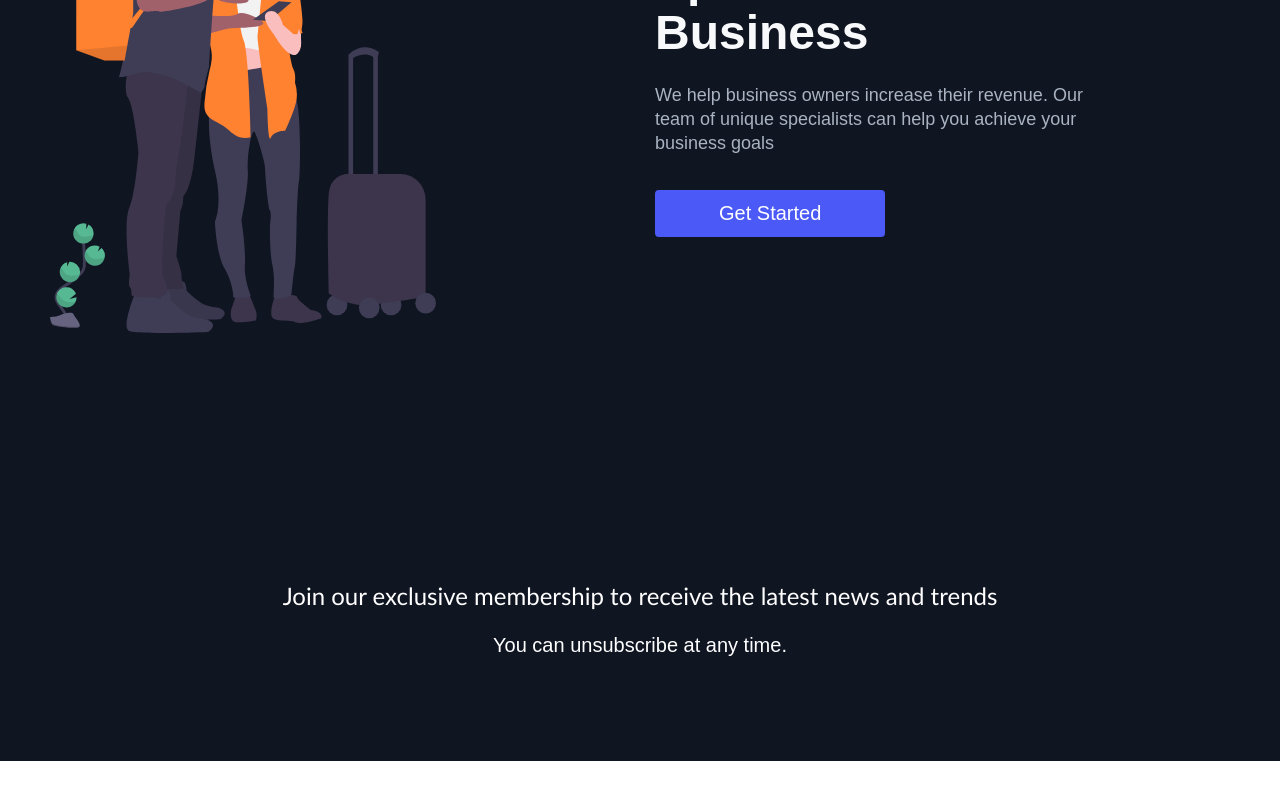
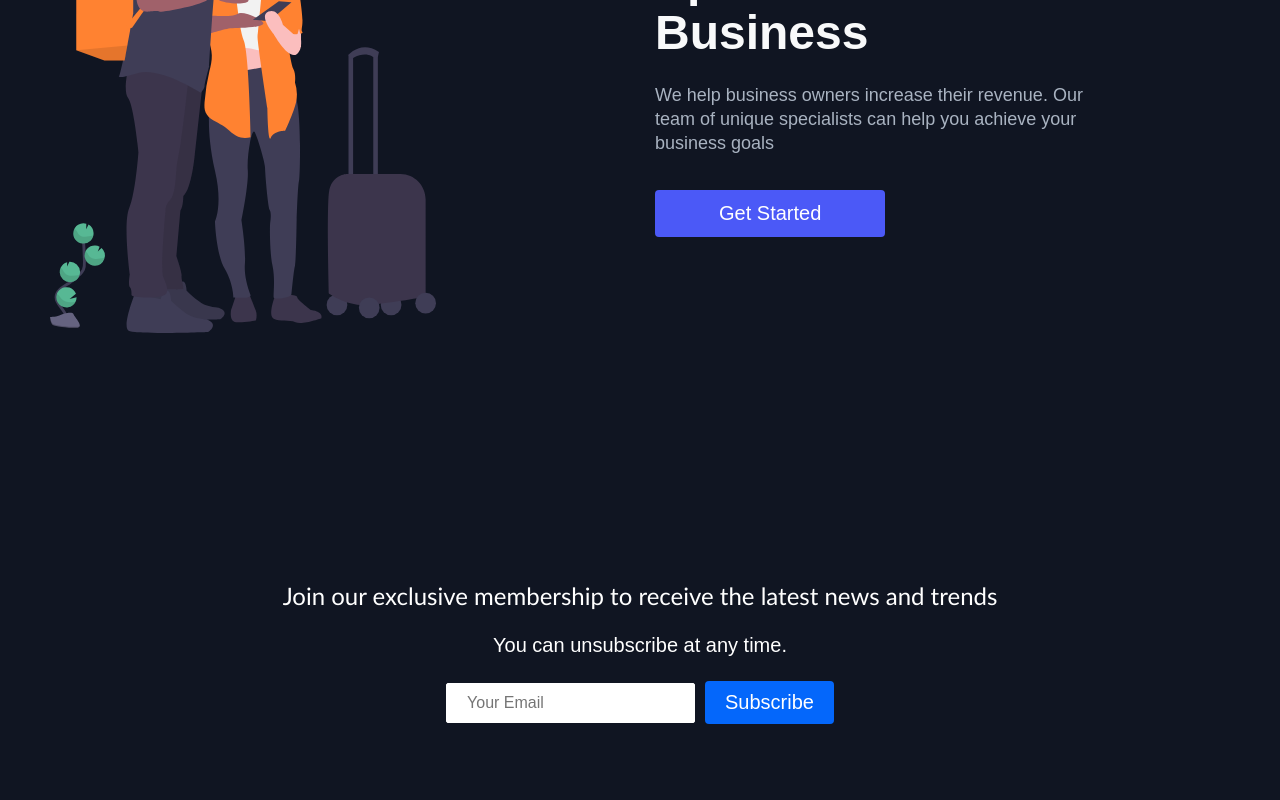
Before and after one commit to danifranklingr/MusicServicesPage, a React (Create React App) app: page / in a window 1280 px wide. Shown: the part 2652-3452 px from the top of the page. Before the commit the page ends 3413 px from the top, so only its background shows below. Built offline with nearby package versions, Linux system fonts and the light colour scheme.

Commit message:
Ampliando Footer - 2

```diff
--- a/src/components/Footer/Footer.elements.js
+++ b/src/components/Footer/Footer.elements.js
@@ -30,3 +30,33 @@
 	margin-bottom: 24px;
 	font-size: 20px;
 `;
+
+export const Form = styled.form`
+	display: flex;
+	justify-content: center;
+	align-items: center;
+
+	@media (max-width: 820px){
+		flex-direction: column;
+		width: 80%;
+	}
+`;
+
+export const FormInput = styled.input`
+	padding: 10px 20px;
+	border-radius: 2px;
+	margin-right: 10px;
+	outline: none;
+	border: none;
+	font-size: 16px;
+	border: 1px solid #fff;
+
+	&::placeholder{
+		color: "#242424";
+	}
+
+	@media (max-width: 820px){
+		width: 100%;
+		margin: 0 0 16px 0;
+	}
+`;
--- a/src/components/Footer/Footer.js
+++ b/src/components/Footer/Footer.js
@@ -1,5 +1,6 @@
 import React from 'react';
-import {FooterContainer, FooterSubscription, FooterSubHeading, FooterSubText} from "./Footer.elements";
+import { Button } from '../../globalStyles';
+import {FooterContainer, FooterSubscription, FooterSubHeading, FooterSubText, Form, FormInput} from "./Footer.elements";
 
 function Footer() {
 	return (
@@ -11,7 +12,12 @@
 				<FooterSubText>
 					You can unsubscribe at any time.
 				</FooterSubText>
+				<Form>
+					<FormInput name="email" type="email" placeholder="Your Email"/>
+					<Button fontBig> Subscribe </Button>
+				</Form>
 			</FooterSubscription>
+
 		</FooterContainer>
 	)
 }
```
Also changed, not shown: 1 other file (tests, documents, lock files or other folders).
